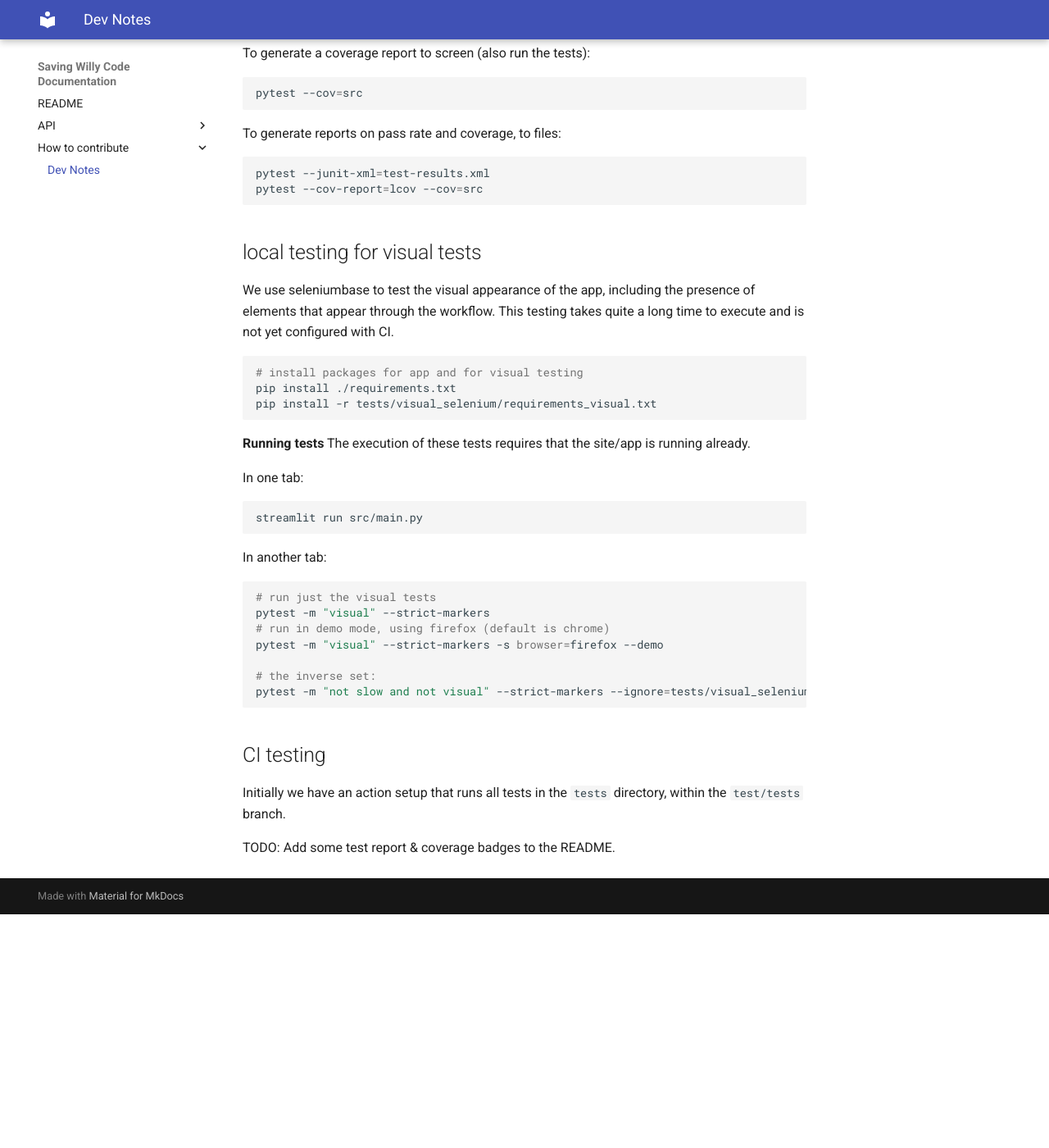
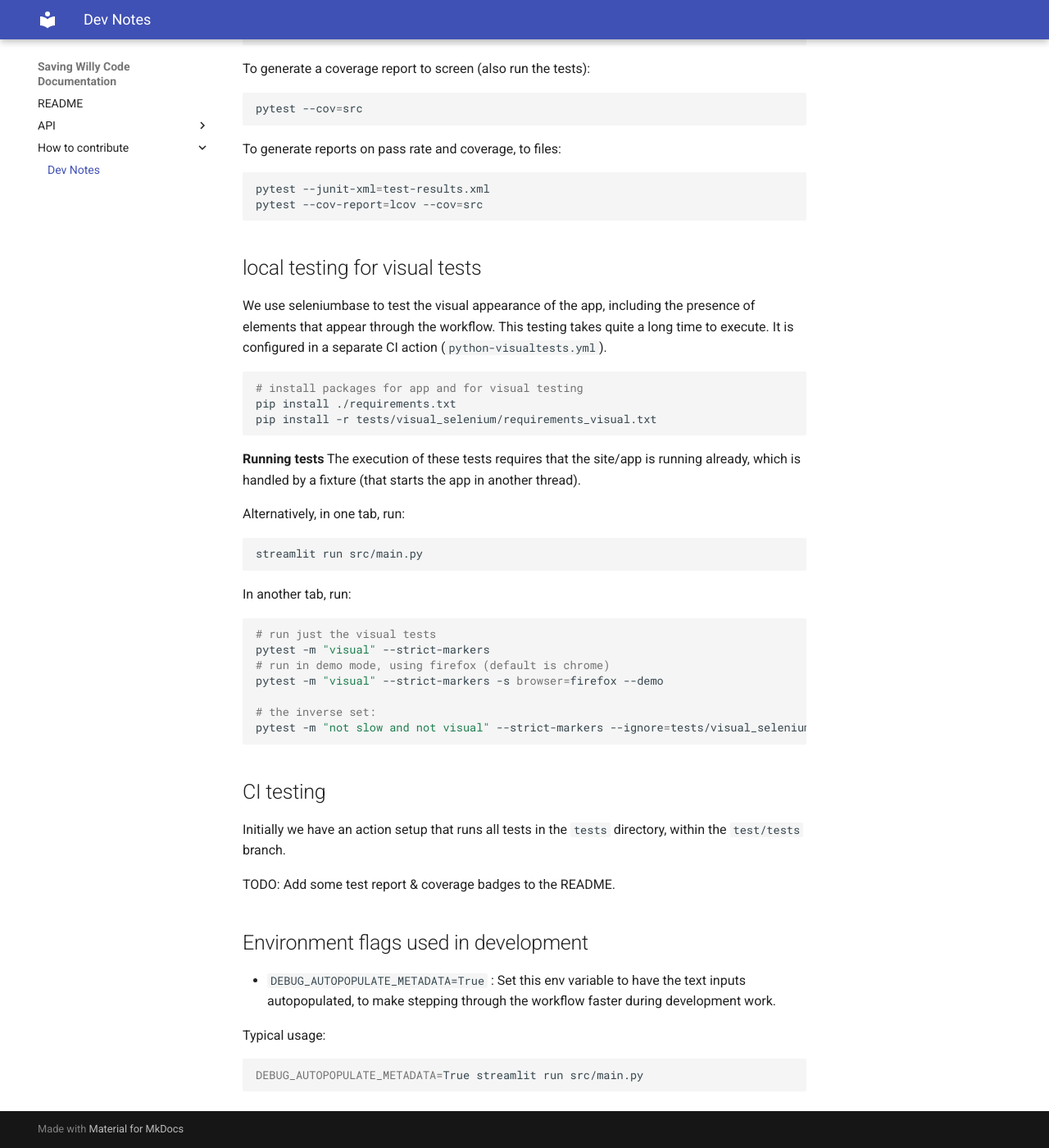
Before and after one commit to sdsc-ordes/saving-willy, an MkDocs documentation site: the page built from docs/dev_notes.md, in a window 1280 px wide and 1400 px high, scrolled down 1837 px. Shown: the whole window at 82% size. Built offline with MkDocs 1.6.1 and Material for MkDocs 9.7.7, drawn with Linux system fonts in a browser that asks for light colours; before the commit the page ends 2952 px from its top, so only the background shows below that; some of the changed text lies outside the part shown.

Commit message:
docs: explanation for how to use debug env variable

````diff
--- a/docs/dev_notes.md
+++ b/docs/dev_notes.md
@@ -97,7 +98,8 @@ pytest --cov-report=lcov --cov=src
 
 We use seleniumbase to test the visual appearance of the app, including the
 presence of elements that appear through the workflow.  This testing takes quite
-a long time to execute and is not yet configured with CI.
+a long time to execute. It is configured in a separate CI action
+(`python-visualtests.yml`).
 
 ```bash
 # install packages for app and for visual testing
@@ -106,14 +108,15 @@ pip install -r tests/visual_selenium/requirements_visual.txt
 ```
 
 **Running tests**
-The execution of these tests requires that the site/app is running already.
+The execution of these tests requires that the site/app is running already, which
+is handled by a fixture (that starts the app in another thread).
 
-In one tab:
+Alternatively, in one tab, run:
 ```bash
 streamlit run src/main.py
 ```
 
-In another tab:
+In another tab, run:
 ```bash
 # run just the visual tests
 pytest -m "visual" --strict-markers
@@ -132,3 +135,16 @@ pytest -m "not slow and not visual" --strict-markers --ignore=tests/visual_selen
 Initially we have an action setup that runs all tests in the `tests` directory, within the `test/tests` branch.
 
 TODO: Add some test report & coverage badges to the README.
+
+
+## Environment flags used in development
+
+- `DEBUG_AUTOPOPULATE_METADATA=True` : Set this env variable to have the text
+  inputs autopopulated, to make stepping through the workflow faster during
+  development work.
+
+Typical usage:
+
+```bash
+DEBUG_AUTOPOPULATE_METADATA=True streamlit run src/main.py
+```
````
Also changed, not shown: other parts of docs/dev_notes.md (+4 -3 lines).
